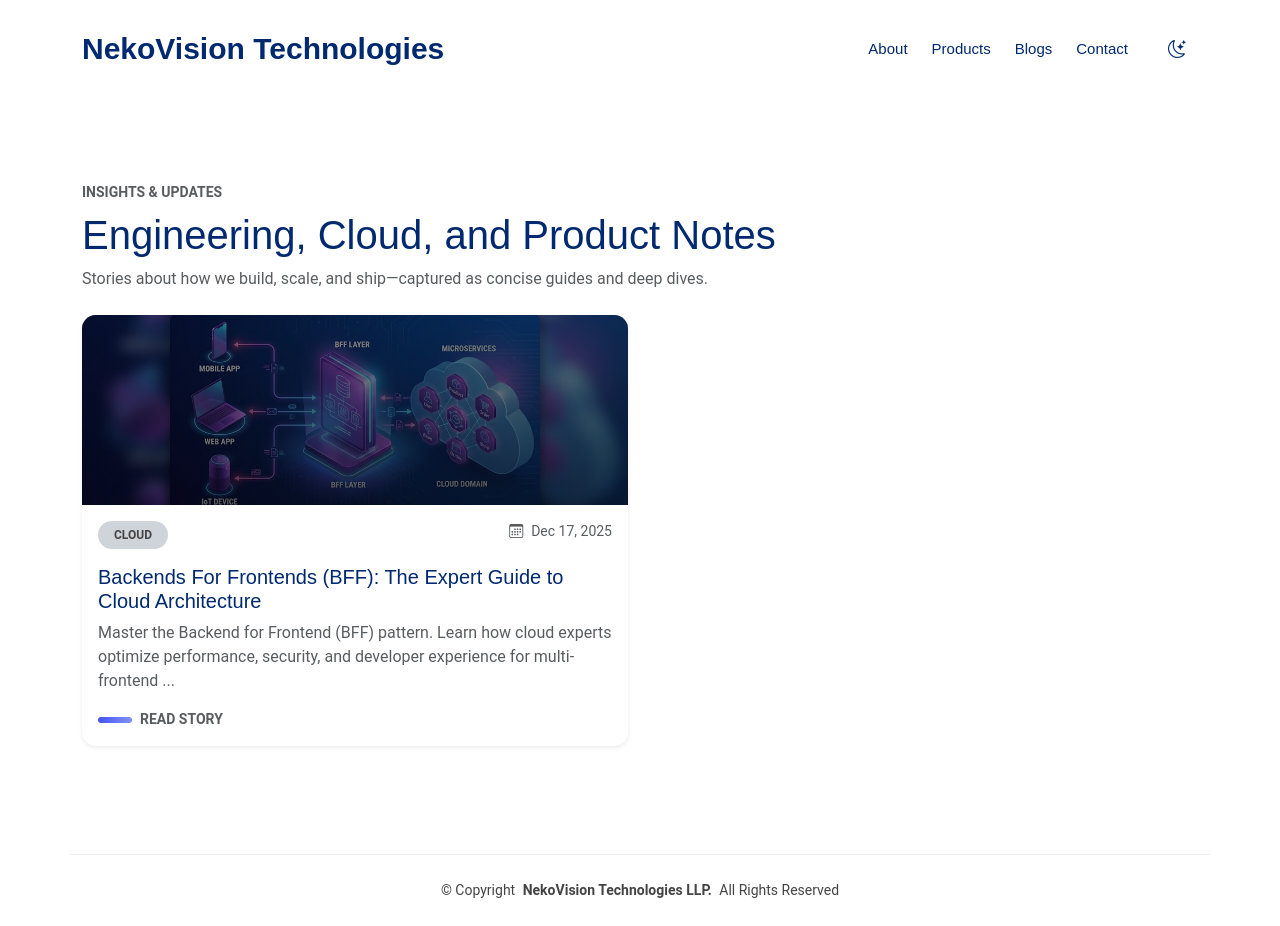
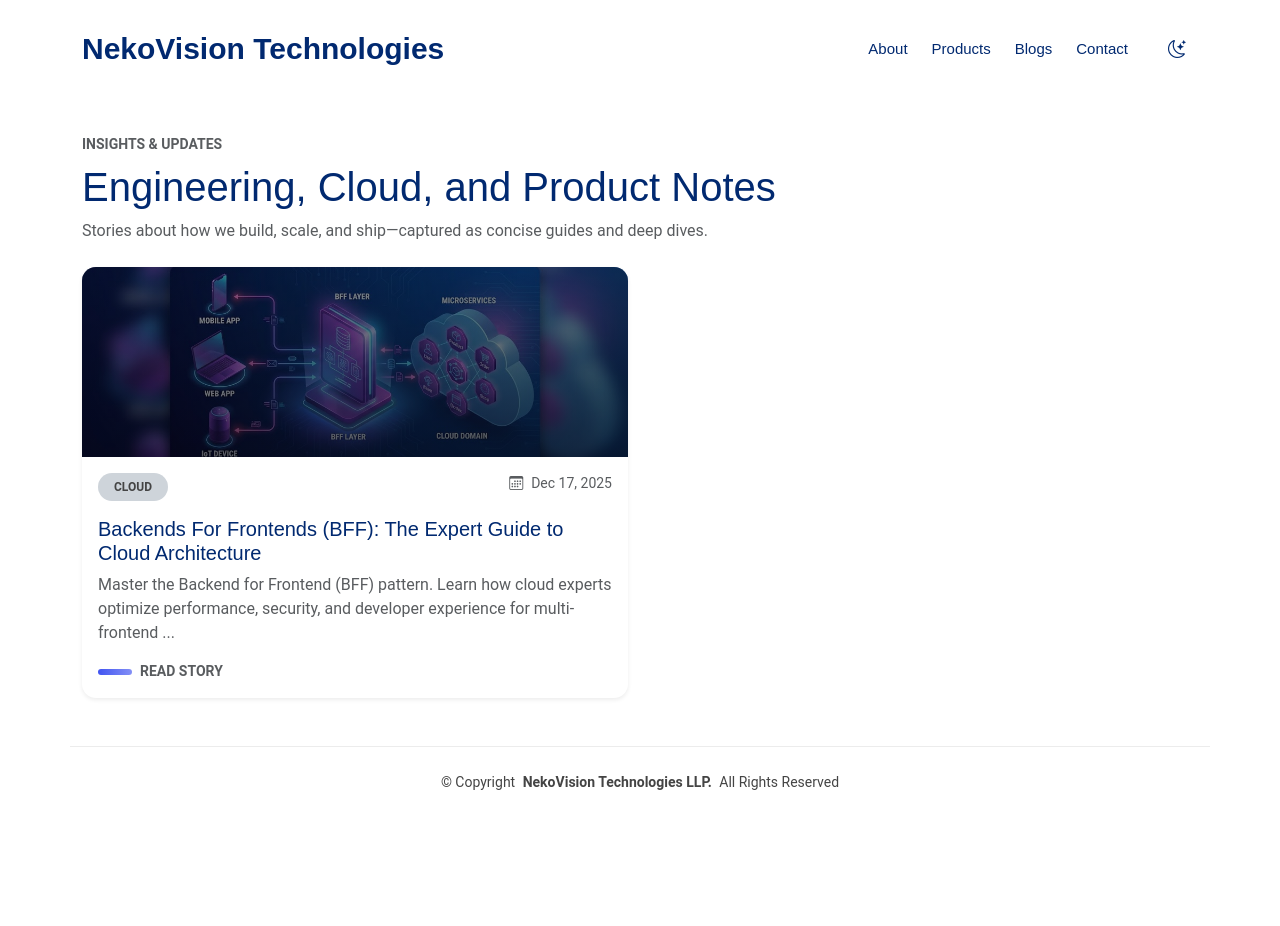
Before and after one commit to NekoVision-Technologies/nekovision-technologies.github.io, a Jekyll site: the page built from blogs/index.html, in a window 1280 px wide and 926 px high. Built offline with Jekyll 4.4.1, drawn with Linux system fonts in a browser that asks for light colours.

Commit message:
Remove unnecessary padding

```diff
--- a/_layouts/blog_index.html
+++ b/_layouts/blog_index.html
@@ -2,7 +2,7 @@
 layout: default
 ---
 
-<div id="blogs" class="blog section pt-5">
+<div id="blogs" class="blog">
   <div class="container py-4">
     <div class="row mb-4">
       <div class="col-12 col-lg-8">
--- a/_layouts/post.html
+++ b/_layouts/post.html
@@ -2,7 +2,7 @@
 layout: default
 ---
 
-<div id="blog-post" class="blog pt-5">
+<div id="blog-post" class="blog">
   <div class="container">
     {% assign hero_image = page.image | default: page.thumbnail | default: '/assets/img/hero-bg.png' %}
     {% assign hero_text = page.hero_text_color | default: '#f7f9ff' %}
```
